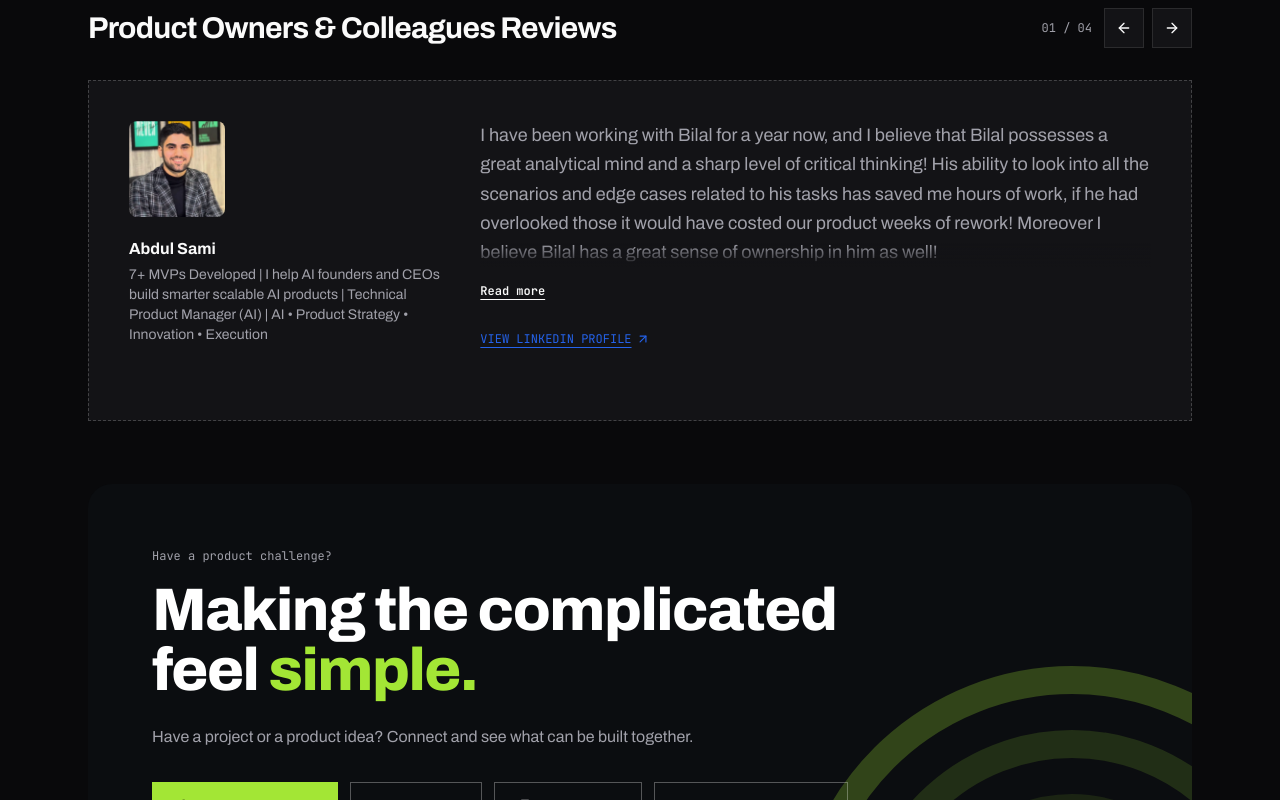
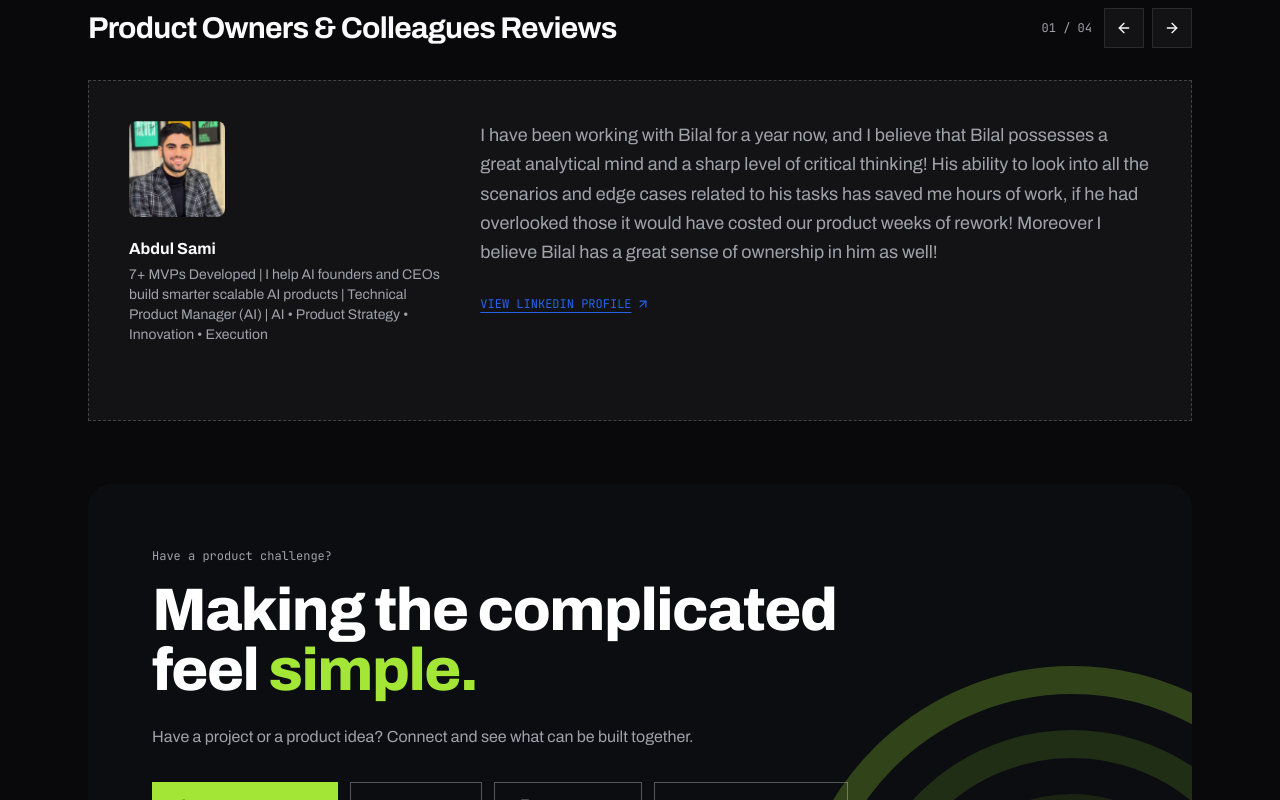
Before and after one commit to Bilal-Khan152/portfolio, a Next.js app: page / in a window 1280 px wide. Shown: the part 5840-6640 px from the top of the page. Built offline with nearby package versions, Linux system fonts and the light colour scheme.

Commit message:
Reviews: hide Read more/Show less when the quote fits the visible lines

```diff
--- a/components/Testimonials.jsx
+++ b/components/Testimonials.jsx
@@ -47,10 +47,12 @@ const testimonials = [
 function TestimonialCard({ testimonial: t, isExpanded, onToggleExpand }) {
   const quoteRef = useRef(null);
   const [maxHeight, setMaxHeight] = useState('10.97rem');
+  const [isClamped, setIsClamped] = useState(false);
 
   useEffect(() => {
     const updateHeight = () => {
       if (quoteRef.current) {
+        setIsClamped(quoteRef.current.scrollHeight > 176);
         setMaxHeight(isExpanded ? `${quoteRef.current.scrollHeight}px` : '10.97rem');
       }
     };
@@ -109,11 +111,14 @@ function TestimonialCard({ testimonial: t, isExpanded, onToggleExpand }) {
                 {t.quote}
               </blockquote>
             </div>
+            {isClamped && (
               <div
                 className={`pointer-events-none absolute bottom-0 left-0 right-0 h-6 bg-gradient-to-t from-white dark:from-[#131316] to-transparent transition-opacity duration-300 ${isExpanded ? 'opacity-0' : 'opacity-100'
                   }`}
               />
+            )}
           </div>
+          {isClamped && (
             <button
               type="button"
               onClick={onToggleExpand}
@@ -121,6 +126,7 @@ function TestimonialCard({ testimonial: t, isExpanded, onToggleExpand }) {
             >
               {isExpanded ? 'Show less' : 'Read more'}
             </button>
+          )}
           <div className="mt-6">
             {t.linkedin && (
               <a
```
Lines whose indentation alone changed are shown as unchanged.
